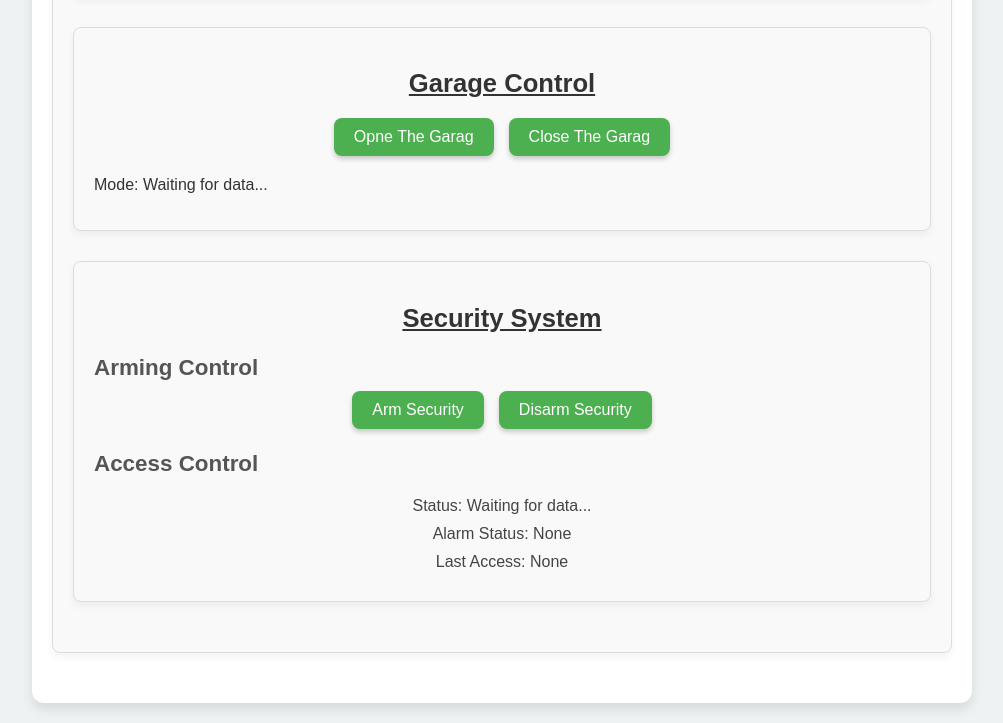
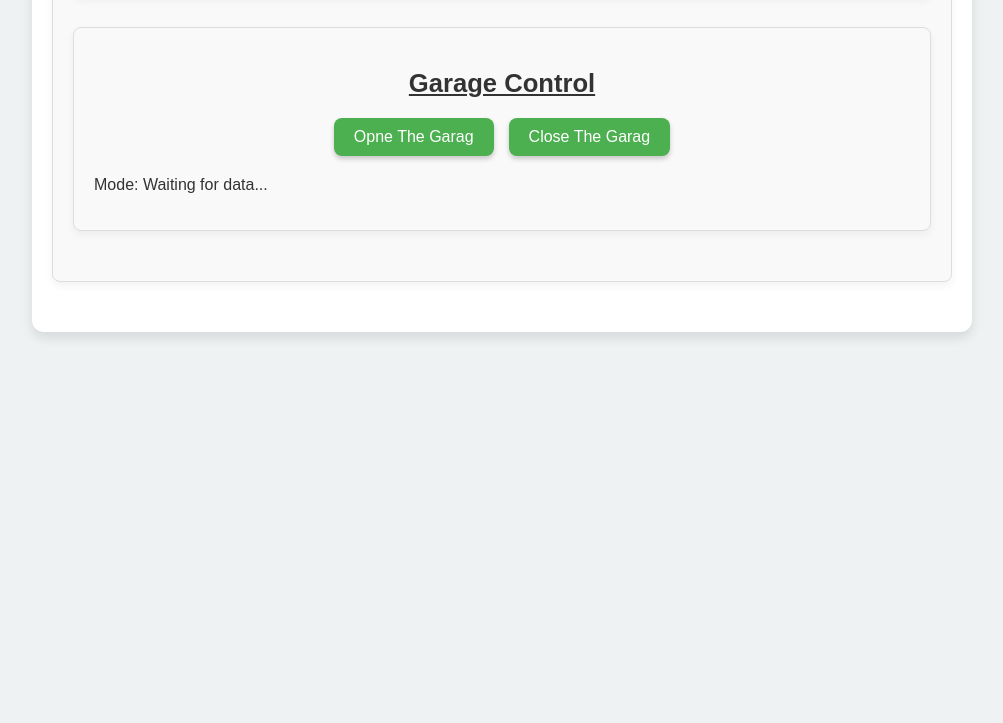
Before and after one commit to Abdulla-22/SmartHome, a plain HTML site: page Page.HTML in a window 1280 px wide. Shown: the part 1365-2088 px from the top of the page, without its empty margins (138-1141 px from the left). After the commit the page ends 1717 px from the top, so only its background shows below. Drawn offline with Linux system fonts and the light colour scheme; no server answers.

Commit message:
Update Page.HTML

```diff
--- a/Page.HTML
+++ b/Page.HTML
@@ -99,23 +99,25 @@
             </div>
 
             <!-- Security System -->
-            <div class="section">
-                <h2>Security System</h2>
+
+            <!-- Security System -->
+            <!-- <div class="section"> -->
+                <!-- <h2>Security System</h2> -->
                 <!-- Arming and Disarming -->
-                <h3>Arming Control</h3>
-                <div class="controls">
-                    <button id="arm-security">Arm Security</button>
-                    <button id="disarm-security">Disarm Security</button>
-                </div>
+                <!-- <h3>Arming Control</h3> -->
+                <!-- <div class="controls"> -->
+                    <!-- <button id="arm-security">Arm Security</button> -->
+                    <!-- <button id="disarm-security">Disarm Security</button> -->
+                <!-- </div> -->
                 <!-- Access Control -->
-                <h3>Access Control</h3>
-                <div class="sensor-display">
-                    <p id="security-status">Status: Waiting for data...</p>
-                    <p id="Alarm">Alarm Status: None</p>
-                    <p id="last-access">Last Access: None</p>
-                </div>
-            </div>
-        </div>
+                <!-- <h3>Access Control</h3> -->
+                <!-- <div class="sensor-display"> -->
+                    <!-- <p id="security-status">Status: Waiting for data...</p> -->
+                    <!-- <p id="Alarm">Alarm Status: None</p> -->
+                    <!-- <p id="last-access">Last Access: None</p> -->
+                <!-- </div> -->
+            <!-- </div> -->
+        <!-- </div> -->
 
         <!-- Add JavaScript -->
         <script type="module" src="app.js"></script>
```
